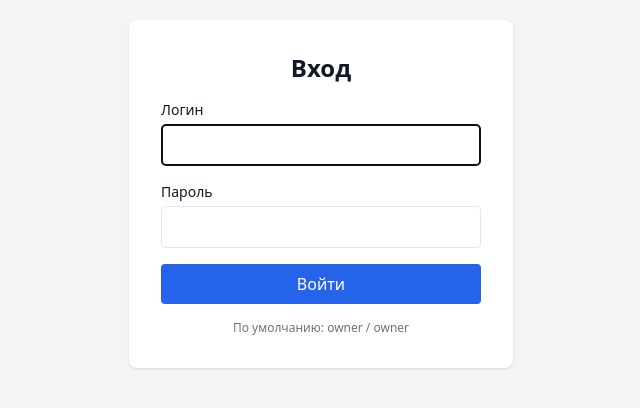
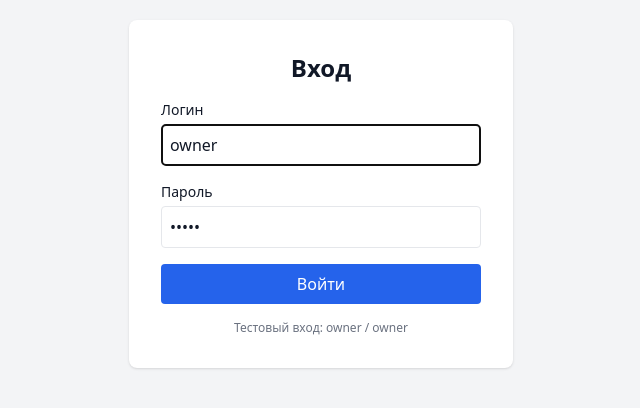
Before and after one commit to nukm0/vortex, a Next.js app: page /login in a window 1280 px wide. Shown: the part 206-614 px from the top of the page, without its empty margins (319-959 px from the left). Built offline with nearby package versions, Linux system fonts and the light colour scheme.

Commit message:
Update page.tsx

```diff
--- a/app/login/page.tsx
+++ b/app/login/page.tsx
@@ -1,71 +1,57 @@
-"use client";
+import { login } from "./actions";
 
-import { signIn } from "next-auth/react";
-import { useRouter } from "next/navigation";
-import { useState } from "react";
+export const dynamic = "force-dynamic";
 
-export default function LoginPage() {
-  const router = useRouter();
-  const [login, setLogin] = useState("");
-  const [password, setPassword] = useState("");
-  const [error, setError] = useState("");
-
-  async function onSubmit(e: React.FormEvent) {
-    e.preventDefault();
-    setError("");
-    const res = await signIn("credentials", {
-      login,
-      password,
-      redirect: false,
-    });
-    if (res?.error) {
-      setError("Неверный логин или пароль");
-    } else {
-      router.push("/admin");
-      router.refresh();
-    }
-  }
-
+export default function LoginPage({
+  searchParams,
+}: {
+  searchParams: { error?: string };
+}) {
   return (
     <div className="min-h-screen flex items-center justify-center bg-gray-100">
       <form
-        onSubmit={onSubmit}
+        action={login}
         className="bg-white p-8 rounded-lg shadow w-96 space-y-4"
       >
         <h1 className="text-2xl font-bold text-center">Вход</h1>
-        {error && (
+
+        {searchParams.error && (
           <div className="bg-red-100 text-red-700 p-2 rounded text-sm">
-            {error}
+            Неверный логин или пароль
           </div>
         )}
+
         <div>
           <label className="block text-sm mb-1">Логин</label>
           <input
-            value={login}
-            onChange={(e) => setLogin(e.target.value)}
-            className="w-full border p-2 rounded"
+            name="login"
             required
             autoFocus
+            className="w-full border p-2 rounded"
+            defaultValue="owner"
           />
         </div>
+
         <div>
           <label className="block text-sm mb-1">Пароль</label>
           <input
+            name="password"
             type="password"
-            value={password}
-            onChange={(e) => setPassword(e.target.value)}
+            required
             className="w-full border p-2 rounded"
-            required
+            defaultValue="owner"
           />
         </div>
+
         <button
           type="submit"
           className="w-full bg-blue-600 text-white p-2 rounded hover:bg-blue-700"
         >
           Войти
         </button>
+
         <p className="text-xs text-gray-500 text-center">
-          По умолчанию: owner / owner
+          Тестовый вход: owner / owner
         </p>
       </form>
     </div>
```
